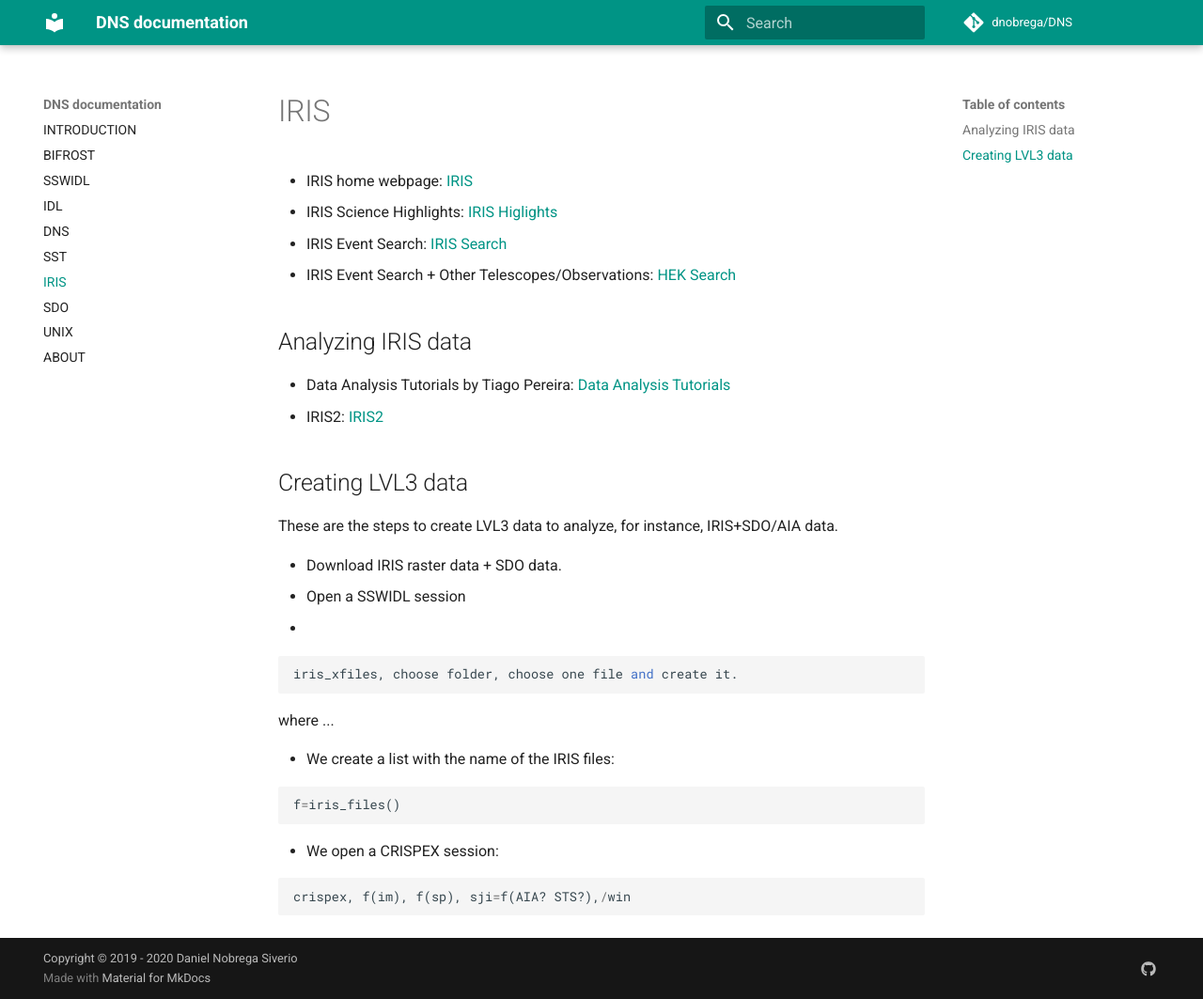
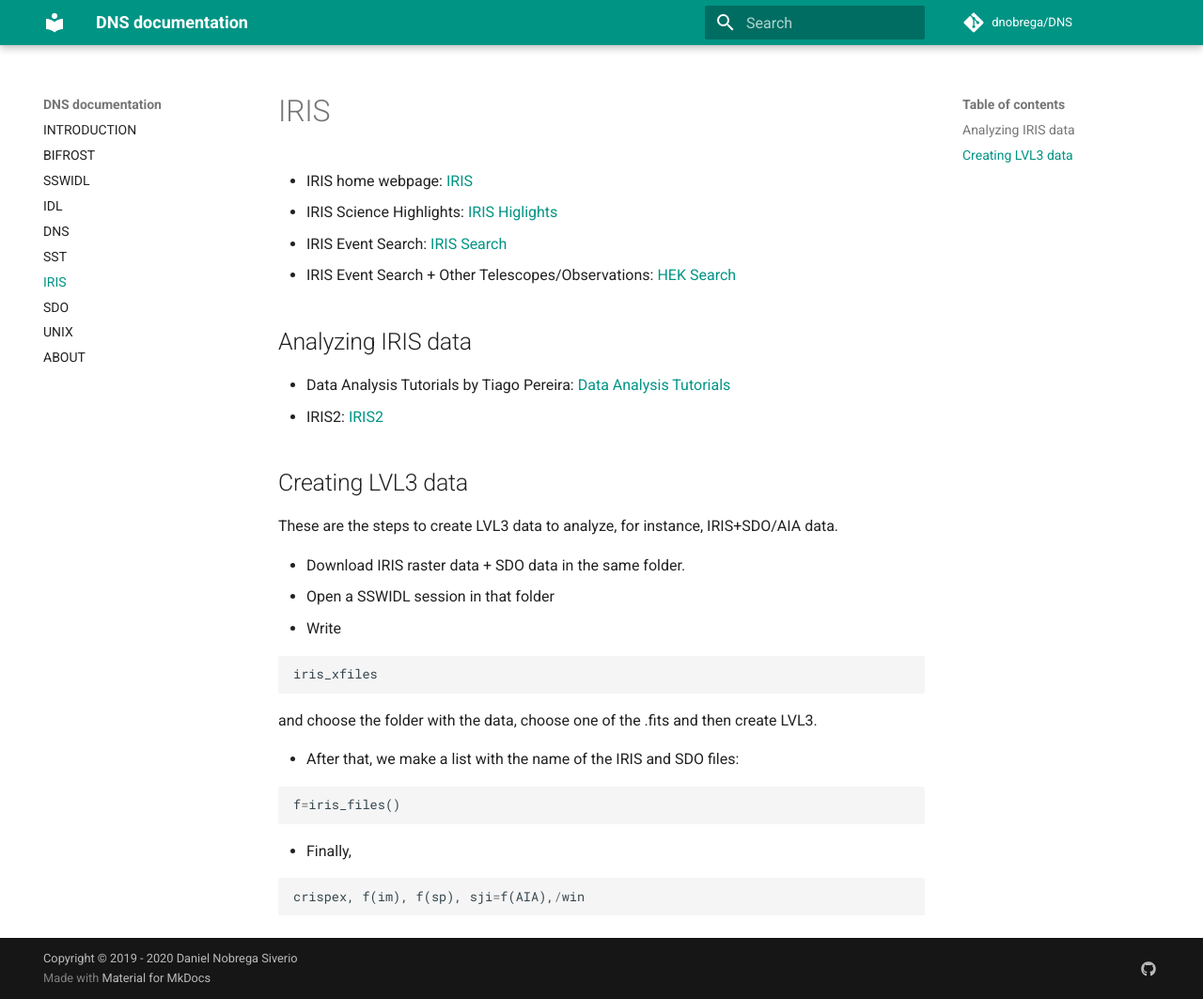
Before and after one commit to dnobrega/DNS, an MkDocs documentation site: the page built from docs/IRIS.md, in a window 1280 px wide and 1063 px high. Shown: the whole window at 94% size. Built offline with MkDocs 1.6.1 and Material for MkDocs 9.7.7, drawn with Linux system fonts in a browser that asks for light colours; comment, search, counter and statistics services are not loaded.

Commit message:
Update IRIS.md

````diff
--- a/docs/IRIS.md
+++ b/docs/IRIS.md
@@ -14,21 +14,21 @@
 
 These are the steps to create LVL3 data to analyze, for instance, IRIS+SDO/AIA data.
 
-- Download IRIS raster data + SDO data.
-- Open a SSWIDL session
--
+- Download IRIS raster data + SDO data in the same folder.
+- Open a SSWIDL session in that folder
+- Write
 ``` IDL
-iris_xfiles, choose folder, choose one file and create it.
+iris_xfiles
 ```
-where ...
+and choose the folder with the data, choose one of the .fits and then create LVL3.
 
-- We create a list with the name of the IRIS files:
+- After that, we make a list with the name of the IRIS and SDO files:
 ``` IDL
 f=iris_files()
 ```
 
-- We open a CRISPEX session:
+- Finally,
 
 ``` IDL
-crispex, f(im), f(sp), sji=f(AIA? STS?),/win
+crispex, f(im), f(sp), sji=f(AIA),/win
 ```
````
